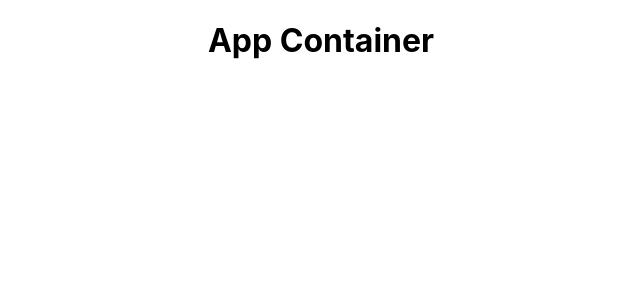
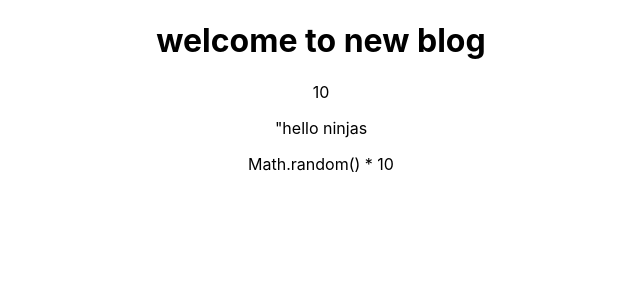
Before and after one commit to ZBAcode/ReactTutorial_Zaid, a React (Create React App) app: page / in a window 1280 px wide. Shown: the top 300 px of the page, without its empty margins (319-959 px from the left). Built offline with nearby package versions, Linux system fonts and the light colour scheme.

Commit message:
dynamic values in templates

```diff
--- a/package.json
+++ b/package.json
@@ -9,7 +9,7 @@
     "@testing-library/user-event": "^13.5.0",
     "react": "^19.1.0",
     "react-dom": "^19.1.0",
-    "react-scripts": "5.0.1",
+    "react-scripts": "^5.0.1",
     "web-vitals": "^2.1.4"
   },
   "scripts": {
--- a/src/App.js
+++ b/src/App.js
@@ -2,10 +2,18 @@ import logo from './logo.svg';
 import './App.css';
 
 function App() {
+  const title="welcome to new blog"
+
   return (
     <div className="App">
       <div className="container">
-        <h1>App Container</h1>
+        <h1> {title} </h1>
+        <p>10</p>
+        <p>"hello ninjas</p>
+        <p>Math.random() * 10
+
+        </p>
+
       </div>
     </div>
   );
```
Also changed, not shown: 1 other file (tests, documents, lock files or other folders).
